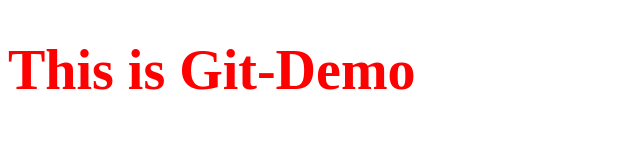
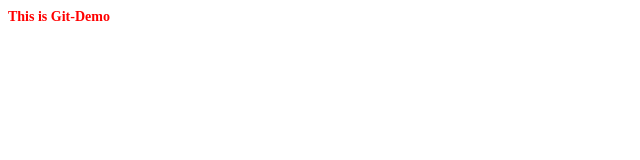
Before and after one commit to ckuoping/git-demo, a plain HTML site: page index.html in a window 1280 px wide. Shown: the whole page, without its empty margins (0-640 px from the left). Drawn offline with Linux system fonts and the light colour scheme.

Commit message:
change font size

```diff
--- a/style.css
+++ b/style.css
@@ -1,4 +1,4 @@
 h1 {
     color: red;
-    font-size: 56px;
+    font-size: 14px;
 }
```
